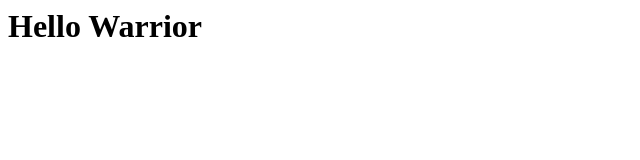
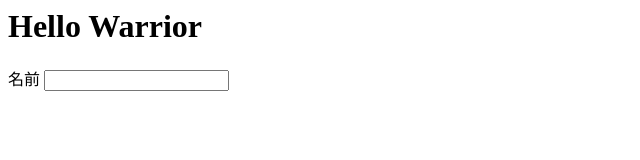
Before and after one commit to warrior-tech/benkyo-kai-20171125, a plain HTML site: page index.html in a window 1280 px wide. Shown: the whole page, without its empty margins (0-640 px from the left). Drawn offline with Linux system fonts and the light colour scheme.

Commit message:
inputを追加

```diff
--- a/index.html
+++ b/index.html
@@ -1 +1,4 @@
 <h1>Hello Warrior</h1>
+
+<label for="">名前</label>
+<input type="text">
```
